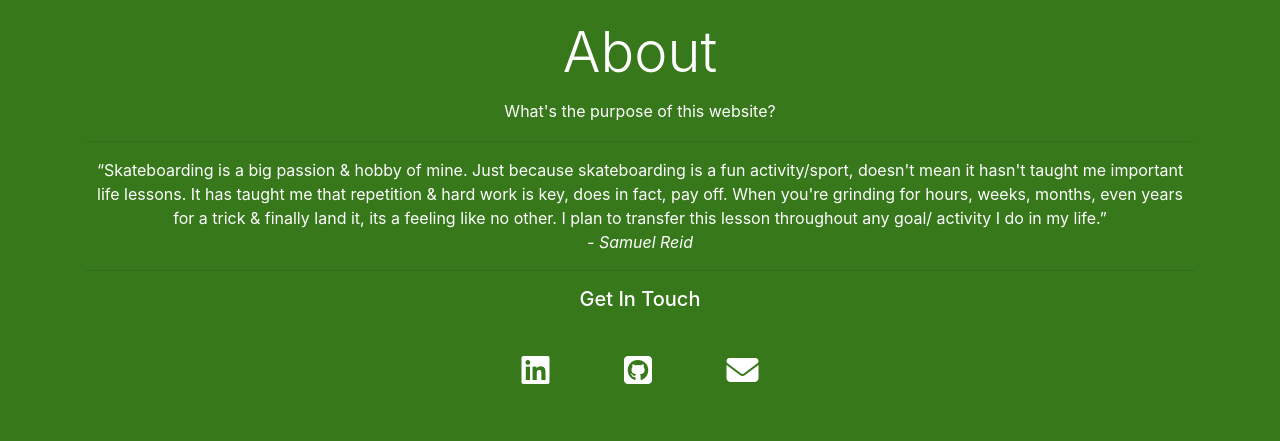
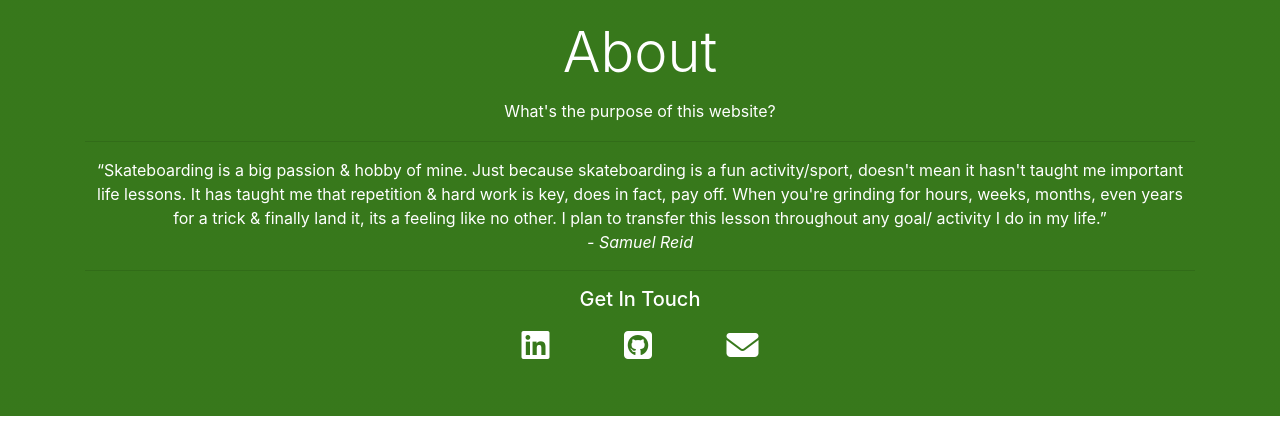
Before and after one commit to exgin/One-Stop-Shop-Skate-Spot, a Flask app: template templates/base.html in a window 1280 px wide. Shown: the part 2555-2996 px from the top of the page. After the commit the page ends 2971 px from the top, so only its background shows below. Run offline with Flask 2, Linux system fonts and the light colour scheme; the template is opened without the code that fills it, so the values that code supplies are empty; parts of the project's set-up code (start-up, migrations or seed data) failed here and were passed over; some libraries are stand-ins or nearby versions.

Commit message:
about icons styling

```diff
--- a/static/style.css
+++ b/static/style.css
@@ -189,7 +189,7 @@ body {
 .fab,
 .fas {
   cursor: pointer;
-  margin: 35px;
+  margin: 10px 35px 35px 35px;
   color: white;
 }
 
```
